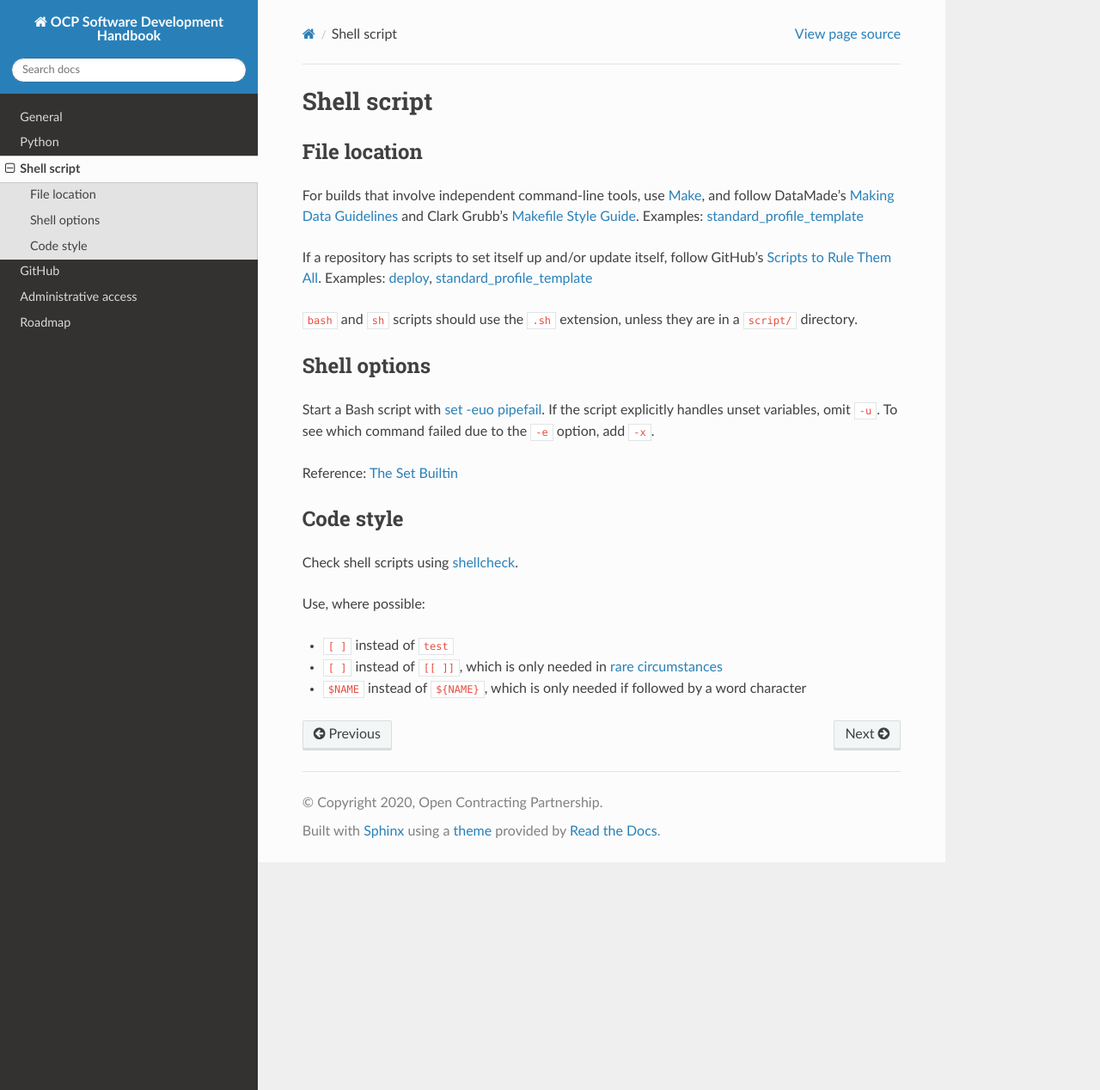
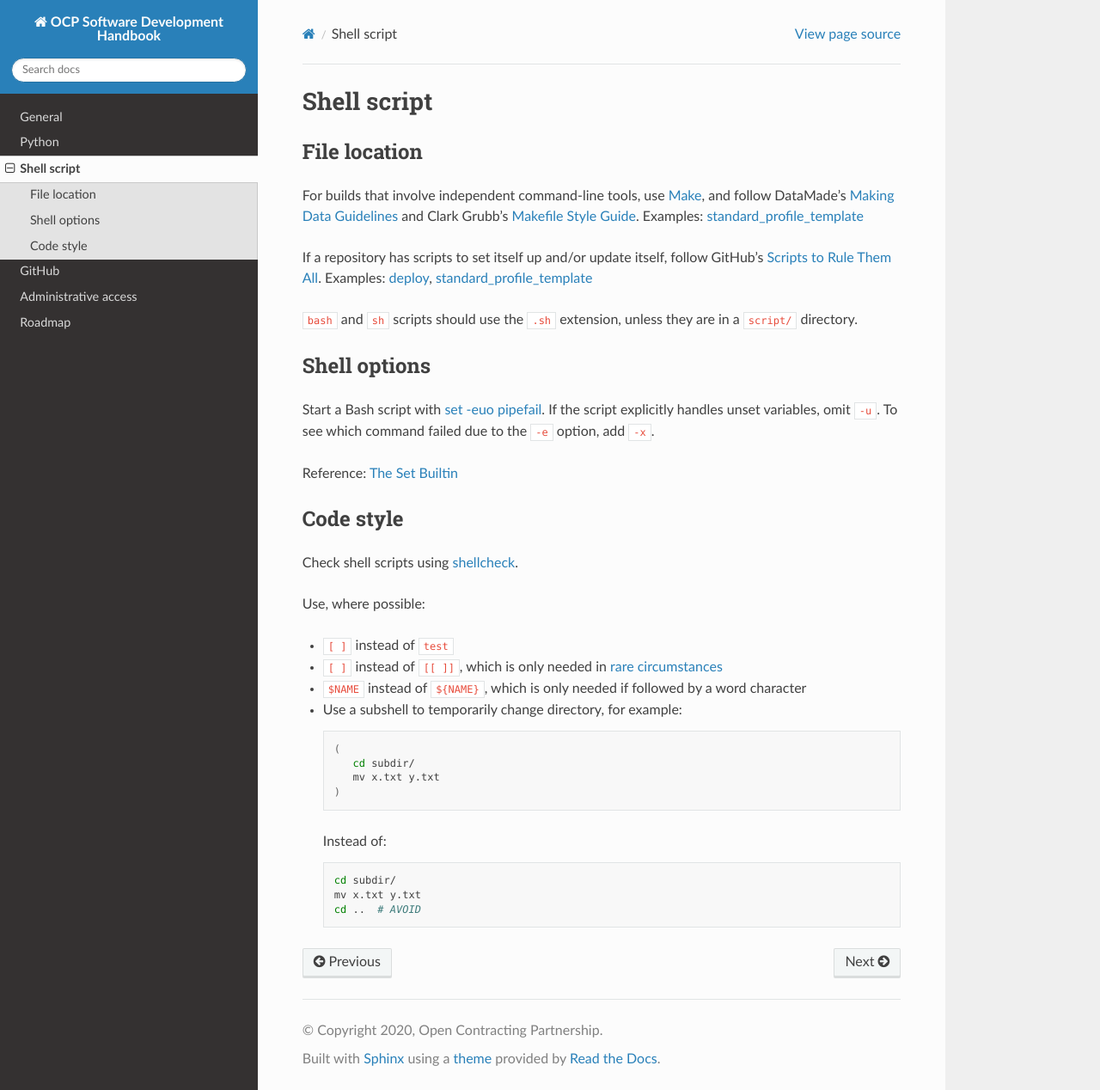
Before and after one commit to open-contracting/software-development-handbook, a Sphinx documentation site: the page built from docs/shell/index.rst, in a window 1280 px wide and 1268 px high. Shown: the whole window at 86% size. Built offline with Sphinx 7.4.7 and the Read the Docs theme 2.0.0, drawn with Linux system fonts in a browser that asks for light colours.

Commit message:
shell: Add subshell example for cd builtin

```diff
--- a/docs/shell/index.rst
+++ b/docs/shell/index.rst
@@ -27,3 +27,19 @@ Use, where possible:
 -  ``[ ]`` instead of ``test``
 -  ``[ ]`` instead of ``[[ ]]``, which is only needed in `rare circumstances <https://www.gnu.org/software/bash/manual/bash.html#Bash-Conditional-Expressions>`__
 -  ``$NAME`` instead of ``${NAME}``, which is only needed if followed by a word character
+-  Use a subshell to temporarily change directory, for example:
+
+   .. code-block:: bash
+
+      (
+         cd subdir/
+         mv x.txt y.txt
+      )
+
+   Instead of:
+
+   .. code-block:: bash
+
+      cd subdir/
+      mv x.txt y.txt
+      cd ..  # AVOID
```
